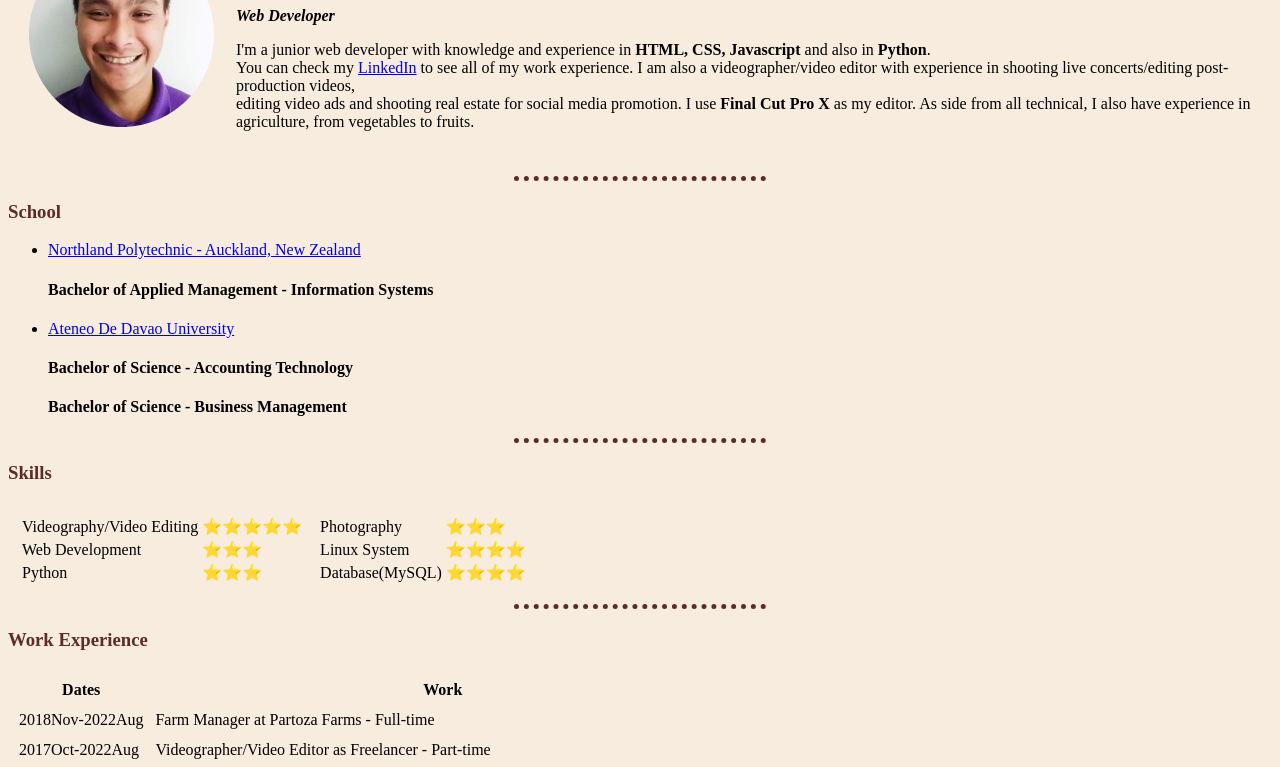
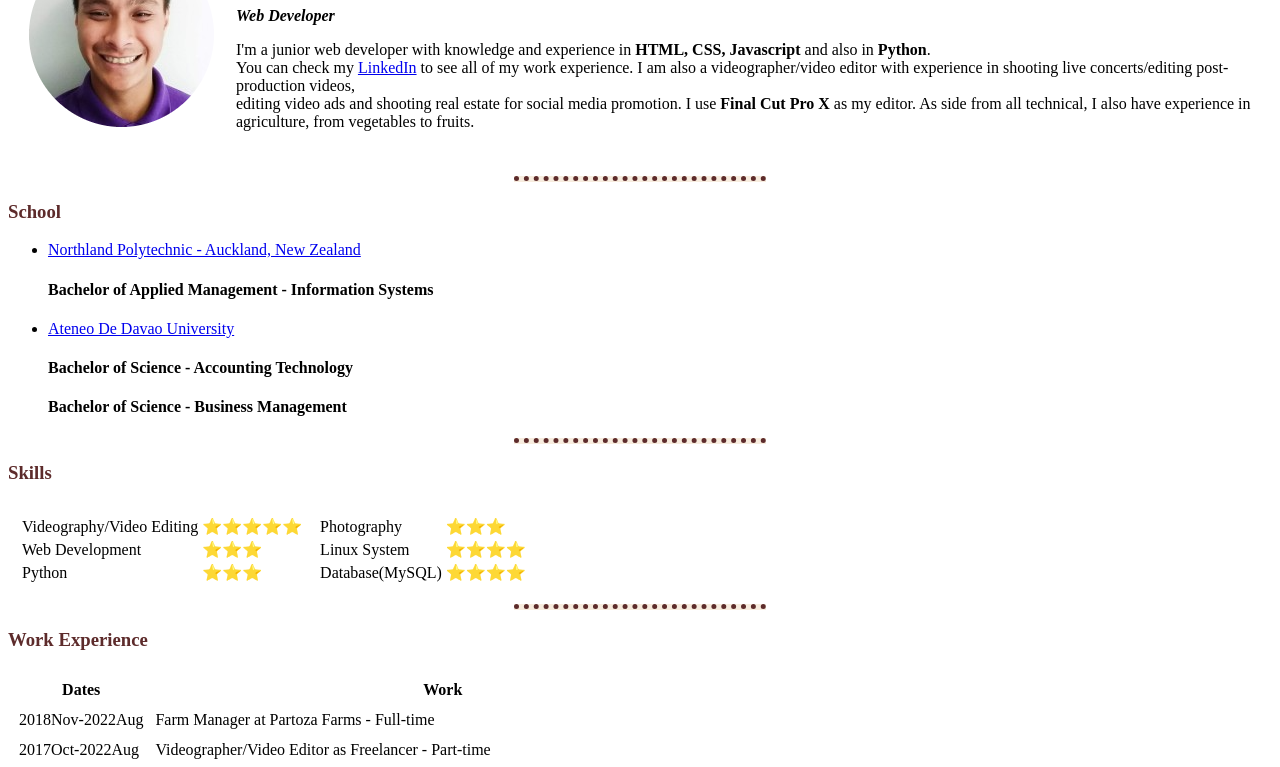
Before and after one commit to JosePartoza/cv, a plain HTML site: page index.html in a window 1280 px wide. Shown: the part 102-869 px from the top of the page. Drawn offline with Linux system fonts and the light colour scheme.

Commit message:
Update styles.css

```diff
--- a/css/styles.css
+++ b/css/styles.css
@@ -1,5 +1,5 @@
 body {
-  background-color: #F7ECDE;
+  background-color: #FFFFFF;
 }
 
 hr {
```
